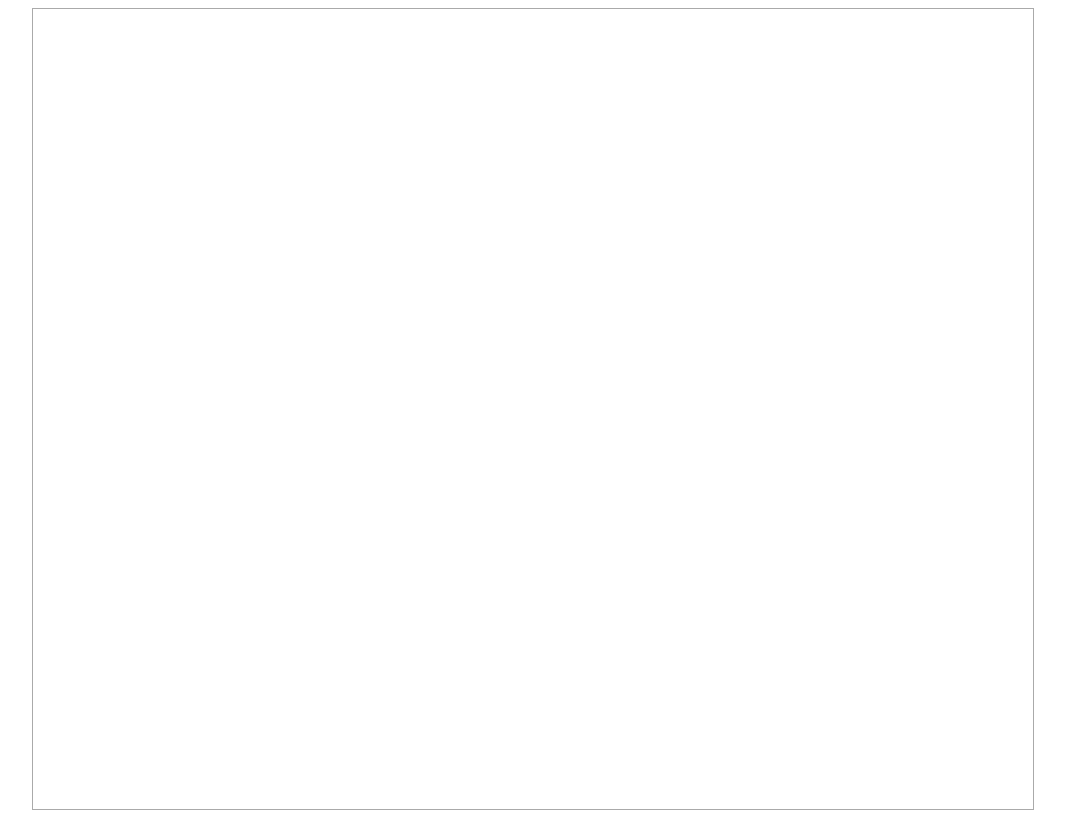
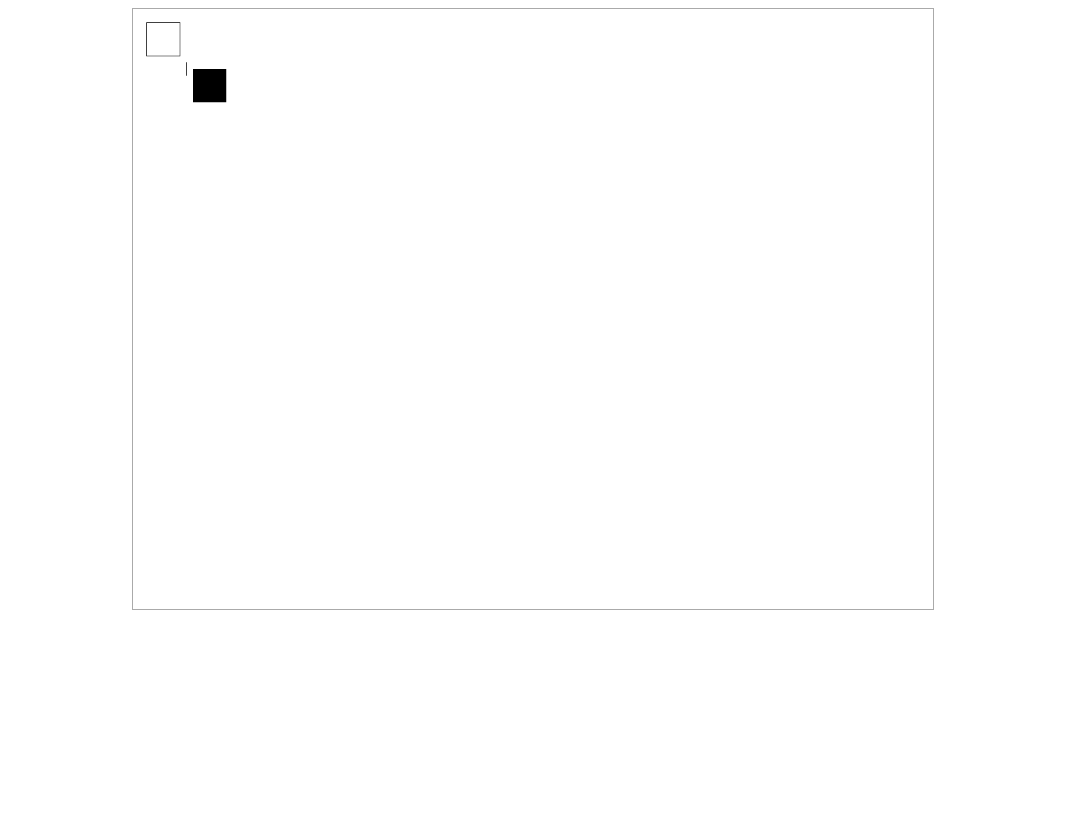
Before and after one commit to tedz2usa/DocEditor, a plain HTML site: page index.html in a window 1280 px wide. Shown: the whole page, without its empty margins (107-1172 px from the left). Drawn offline with Linux system fonts and the light colour scheme.

Commit message:
Optimize for 1.5 device pixel ratio scaling on development machine.

```diff
--- a/index.html
+++ b/index.html
@@ -6,7 +6,7 @@
     <script src="main.js"></script>
   </head>
   <body>
-    <canvas width="1000" height="800">
+    <canvas width="1200" height="900">
     </canvas>
   </body>
 </html>
--- a/main.js
+++ b/main.js
@@ -22,5 +22,13 @@ function drawButton() {
 }
 
 function drawBox() {
+  ctx.lineWidth = 1;
+  ctx.strokeRect(20.5, 20.5, 50, 50);
 
+  ctx.beginPath();
+  ctx.moveTo(80.5, 80);
+  ctx.lineTo(80.5, 100);
+  ctx.stroke();
+
+  ctx.fillRect(90, 90, 50, 50);
 }
--- a/styles.css
+++ b/styles.css
@@ -6,4 +6,6 @@ canvas {
   border: 1px solid #aaa;
   margin: 0 auto;
   display: block;
+  width: 800px;
+  height: 600px;
 }
```
